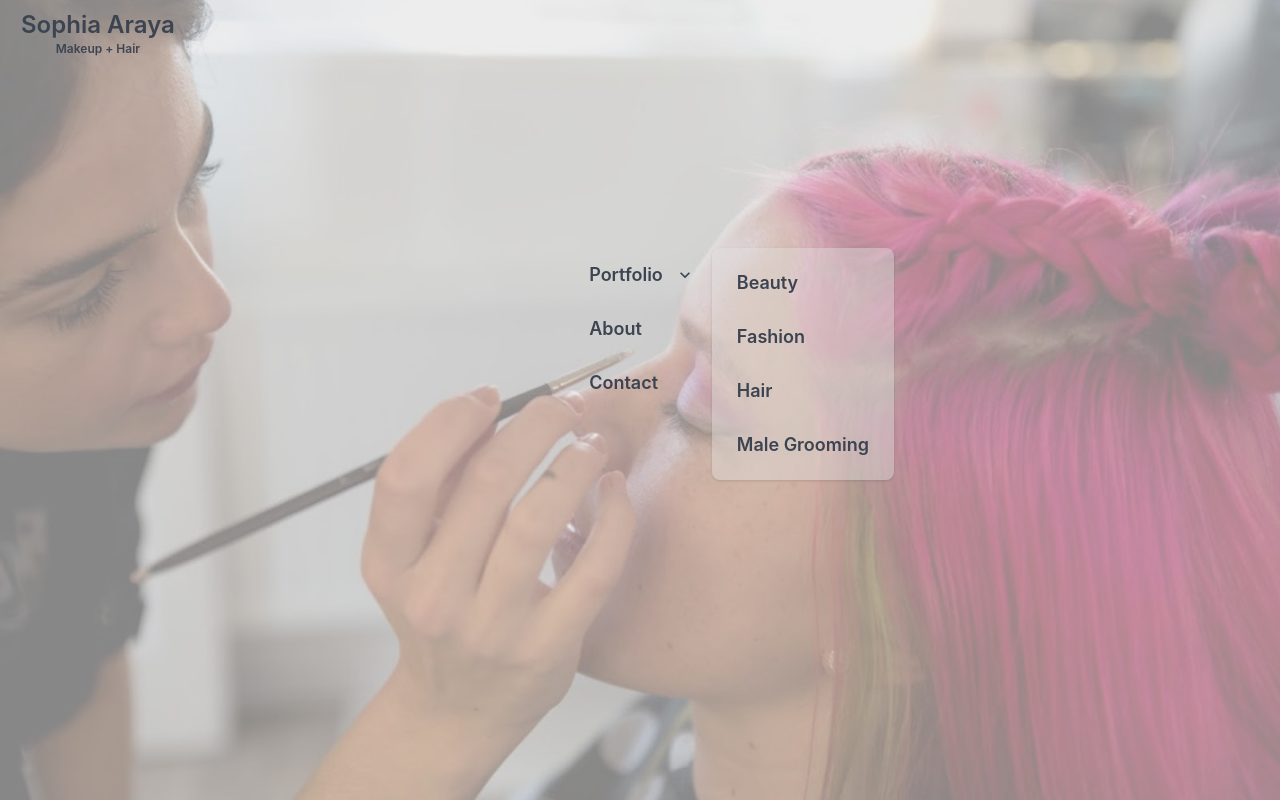
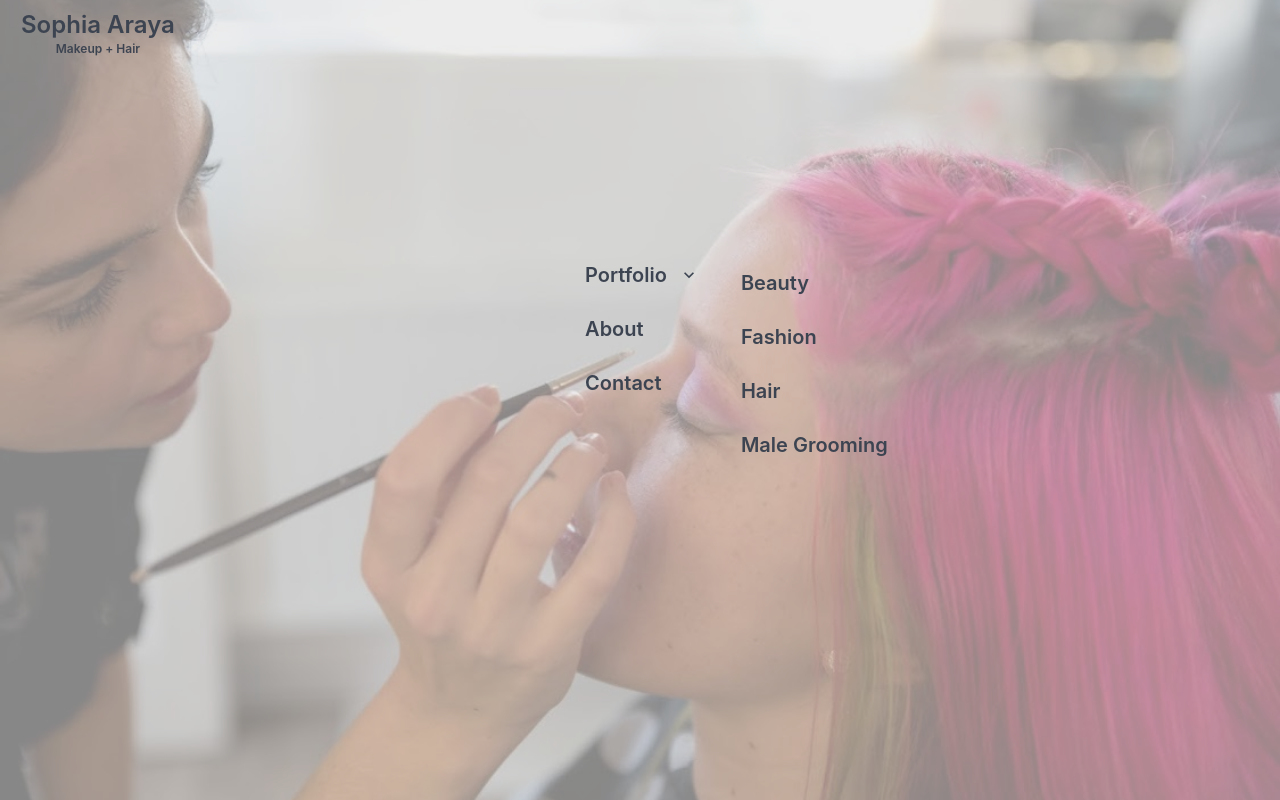
Before and after one commit to GabeGon105/sophia-araya, a React (Create React App) app: page / in a window 1280 px wide. Both pictures are taken after a click on the element "Portfolio". Built offline with nearby package versions, Linux system fonts and the light colour scheme.

Commit message:
Adjusted Home Page text size

```diff
--- a/src/routes/HomePage.jsx
+++ b/src/routes/HomePage.jsx
@@ -43,7 +43,7 @@ export default function HomePage() {
         <div className="hidden lg:flex lg:place-content-center lg:container lg:mx-auto">
           <ul className="menu menu-vertical px-1 my-48">
             <li tabIndex={0}>
-              <span className="btn-ghost text-neutral font-semibold sm:text-lg">
+              <span className="btn-ghost text-neutral font-semibold sm:text-xl">
                 Portfolio
                 <svg
                   className="fill-current"
@@ -55,14 +55,11 @@ export default function HomePage() {
                   <path d="M7.41,8.58L12,13.17L16.59,8.58L18,10L12,16L6,10L7.41,8.58Z" />
                 </svg>
               </span>
-              <ul
-                className="p-2 rounded-box shadow"
-                style={{ backgroundColor: "rgba(225, 225, 225, 0.4)" }}
-              >
+              <ul className="p-2">
                 <li>
                   <Link
                     to="/beauty"
-                    className={`btn-ghost text-neutral font-semibold sm:text-lg`}
+                    className={`btn-ghost text-neutral font-semibold sm:text-xl`}
                   >
                     Beauty
                   </Link>
@@ -70,7 +67,7 @@ export default function HomePage() {
                 <li>
                   <Link
                     to="/fashion"
-                    className={`btn-ghost text-neutral font-semibold sm:text-lg`}
+                    className={`btn-ghost text-neutral font-semibold sm:text-xl`}
                   >
                     Fashion
                   </Link>
@@ -78,7 +75,7 @@ export default function HomePage() {
                 <li>
                   <Link
                     to="/hair"
-                    className={`btn-ghost text-neutral font-semibold sm:text-lg`}
+                    className={`btn-ghost text-neutral font-semibold sm:text-xl`}
                   >
                     Hair
                   </Link>
@@ -86,7 +83,7 @@ export default function HomePage() {
                 <li>
                   <Link
                     to="/male-grooming"
-                    className={`btn-ghost text-neutral font-semibold sm:text-lg`}
+                    className={`btn-ghost text-neutral font-semibold sm:text-xl`}
                   >
                     Male Grooming
                   </Link>
@@ -96,7 +93,7 @@ export default function HomePage() {
             <li>
               <Link
                 to="/about"
-                className={`btn-ghost text-neutral font-semibold sm:text-lg`}
+                className={`btn-ghost text-neutral font-semibold sm:text-xl`}
               >
                 About
               </Link>
@@ -104,7 +101,7 @@ export default function HomePage() {
             <li>
               <Link
                 to="/contact"
-                className={`btn-ghost text-neutral font-semibold sm:text-lg`}
+                className={`btn-ghost text-neutral font-semibold sm:text-xl`}
               >
                 Contact
               </Link>
@@ -118,14 +115,12 @@ export default function HomePage() {
             className="menu menu-compact dropdown-content p-2 w-40 mt-28"
           >
             <li className="menu-title">
-              <span className="text-neutral font-semibold sm:text-lg">
-                Portfolio
-              </span>
+              <span className="text-neutral font-semibold">Portfolio</span>
             </li>
             <li>
               <Link
                 to="/beauty"
-                className={`btn-ghost text-neutral font-semibold sm:text-lg`}
+                className={`btn-ghost text-neutral font-semibold`}
               >
                 Beauty
               </Link>
@@ -133,7 +128,7 @@ export default function HomePage() {
             <li>
               <Link
                 to="/fashion"
-                className={`btn-ghost text-neutral font-semibold sm:text-lg`}
+                className={`btn-ghost text-neutral font-semibold`}
               >
                 Fashion
               </Link>
@@ -141,7 +136,7 @@ export default function HomePage() {
             <li>
               <Link
                 to="/hair"
-                className={`btn-ghost text-neutral font-semibold sm:text-lg`}
+                className={`btn-ghost text-neutral font-semibold`}
               >
                 Hair
               </Link>
@@ -149,7 +144,7 @@ export default function HomePage() {
             <li>
               <Link
                 to="/male-grooming"
-                className={`btn-ghost text-neutral font-semibold sm:text-lg`}
+                className={`btn-ghost text-neutral font-semibold`}
               >
                 Male Grooming
               </Link>
@@ -160,7 +155,7 @@ export default function HomePage() {
             <li>
               <Link
                 to="/about"
-                className={`btn-ghost text-neutral font-semibold sm:text-lg`}
+                className={`btn-ghost text-neutral font-semibold`}
               >
                 About
               </Link>
@@ -168,7 +163,7 @@ export default function HomePage() {
             <li>
               <Link
                 to="/contact"
-                className={`btn-ghost text-neutral font-semibold sm:text-lg`}
+                className={`btn-ghost text-neutral font-semibold`}
               >
                 Contact
               </Link>
```
